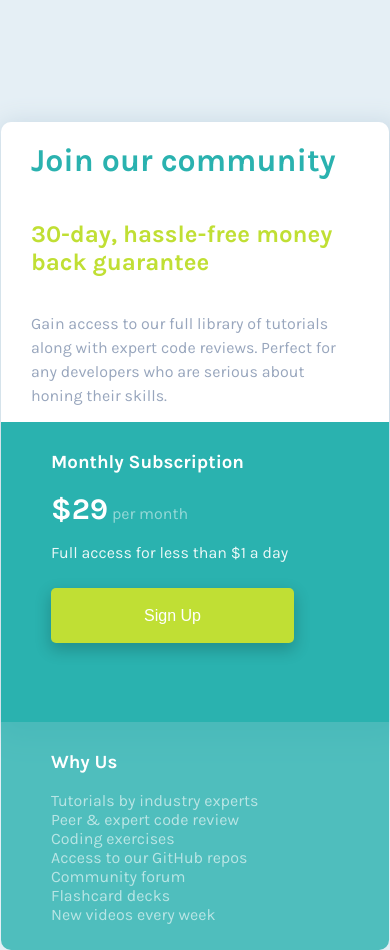
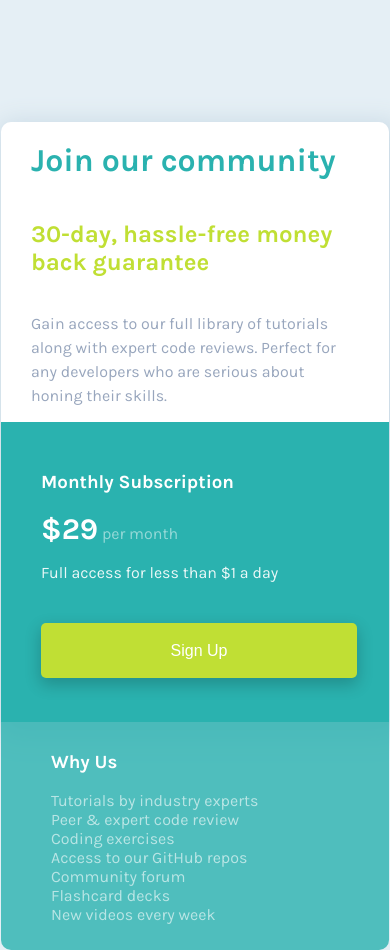
Before and after one commit to nirglus/single-price-grid-component-master, a plain HTML site: page index.html in a window 390 px wide. Drawn offline with Linux system fonts and the light colour scheme.

Commit message:
adjust btn size for media

```diff
--- a/css/style.css
+++ b/css/style.css
@@ -102,6 +102,11 @@ main{
     }
     .second-card{
         border-bottom-left-radius: 0;
+        padding: 30px 40px;
+    }
+    .sign-btn{
+        width: 316px;
+        margin-top: 25px;
     }
     .third-card{
         border-bottom-left-radius: 10px;
```
